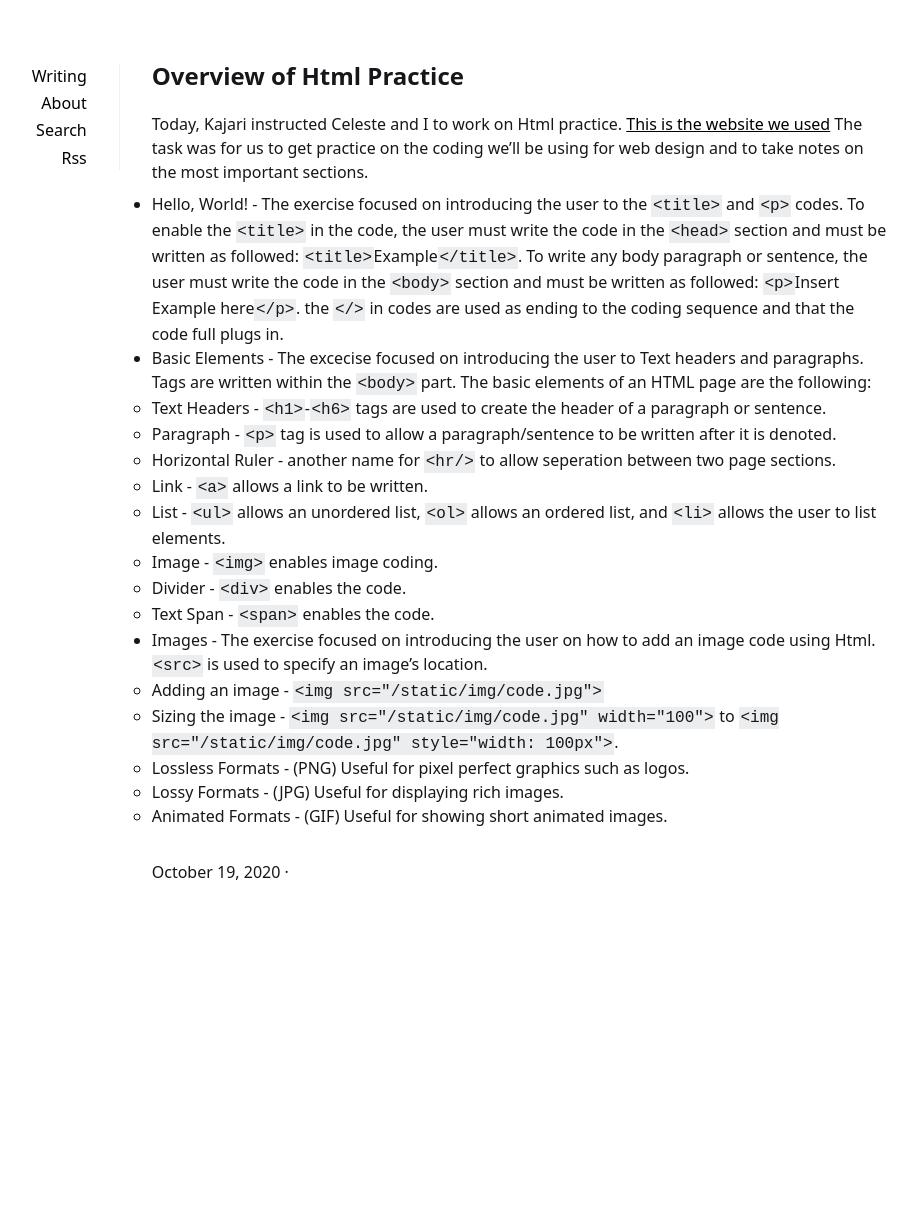
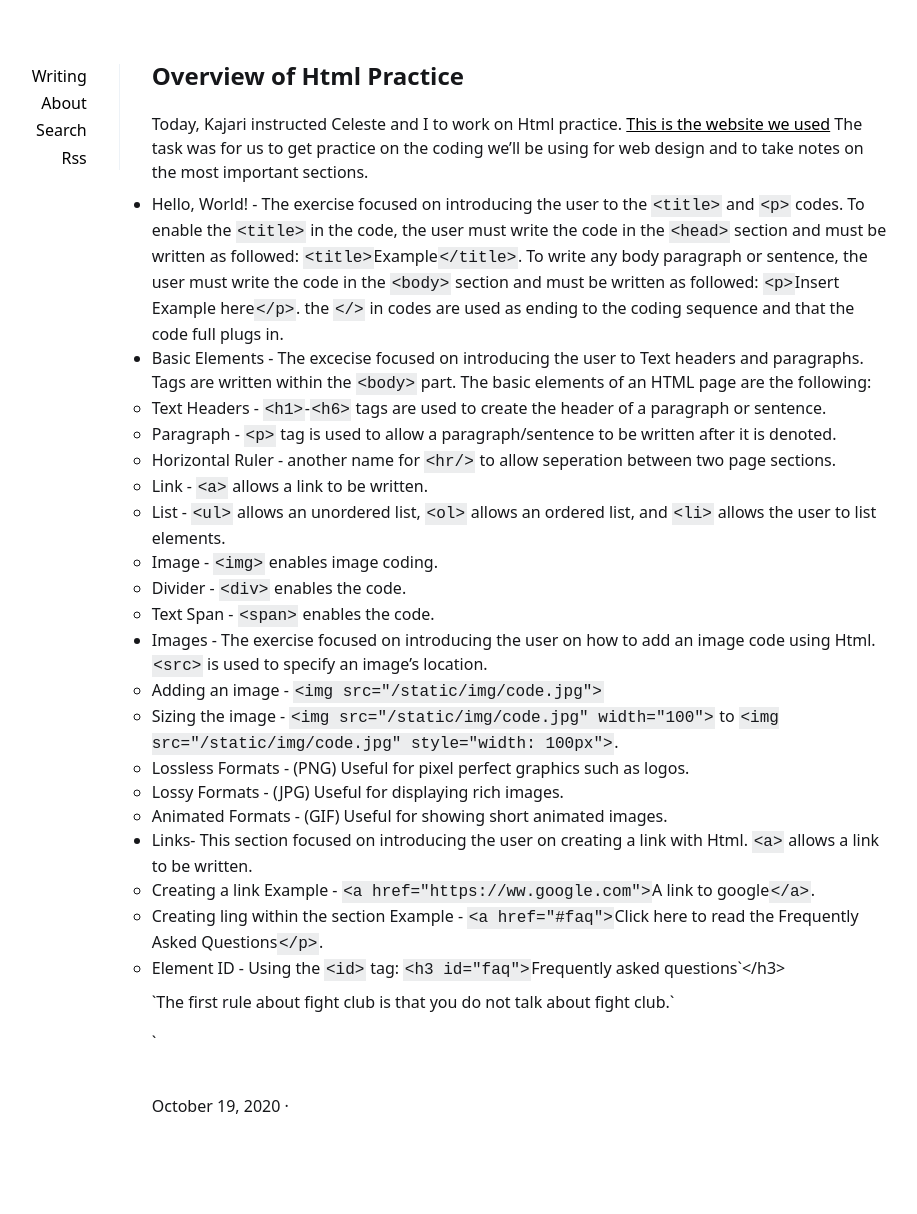
Before and after one commit to Osvaldo178/Osvaldo178.github.io, a Jekyll site: the page built from _posts/2020-10-19-Overview-of-Html-Practice.md, in a window 1280 px wide. Shown: the whole page, without its empty margins (201-1118 px from the left). Built offline with Jekyll 4.4.1, drawn with Linux system fonts in a browser that asks for light colours; before the commit the page ends 980 px from its top, so only the background shows below that.

Commit message:
added links section

```diff
--- a/_posts/2020-10-19-Overview-of-Html-Practice.md
+++ b/_posts/2020-10-19-Overview-of-Html-Practice.md
@@ -24,3 +24,8 @@ Today, Kajari instructed Celeste and I to work on Html practice. [This is the we
 	* Lossless Formats - (PNG) Useful for pixel perfect graphics such as logos.
 	* Lossy Formats - (JPG) Useful for displaying rich images.
 	* Animated Formats - (GIF) Useful for showing short animated images.
+* Links- This section focused on introducing the user on creating a link with Html. `<a>` allows a link to be written.
+	* Creating a link Example - `<a href="https://ww.google.com">`A link to google`</a>`.
+	* Creating ling within the section Example - `<a href="#faq">`Click here to read the Frequently Asked Questions`</p>`.
+	* Element ID - Using the `<id>` tag: `<h3 id="faq">`Frequently asked questions`</h3>
+<p>`The first rule about fight club is that you do not talk about fight club.`</p>`
```
